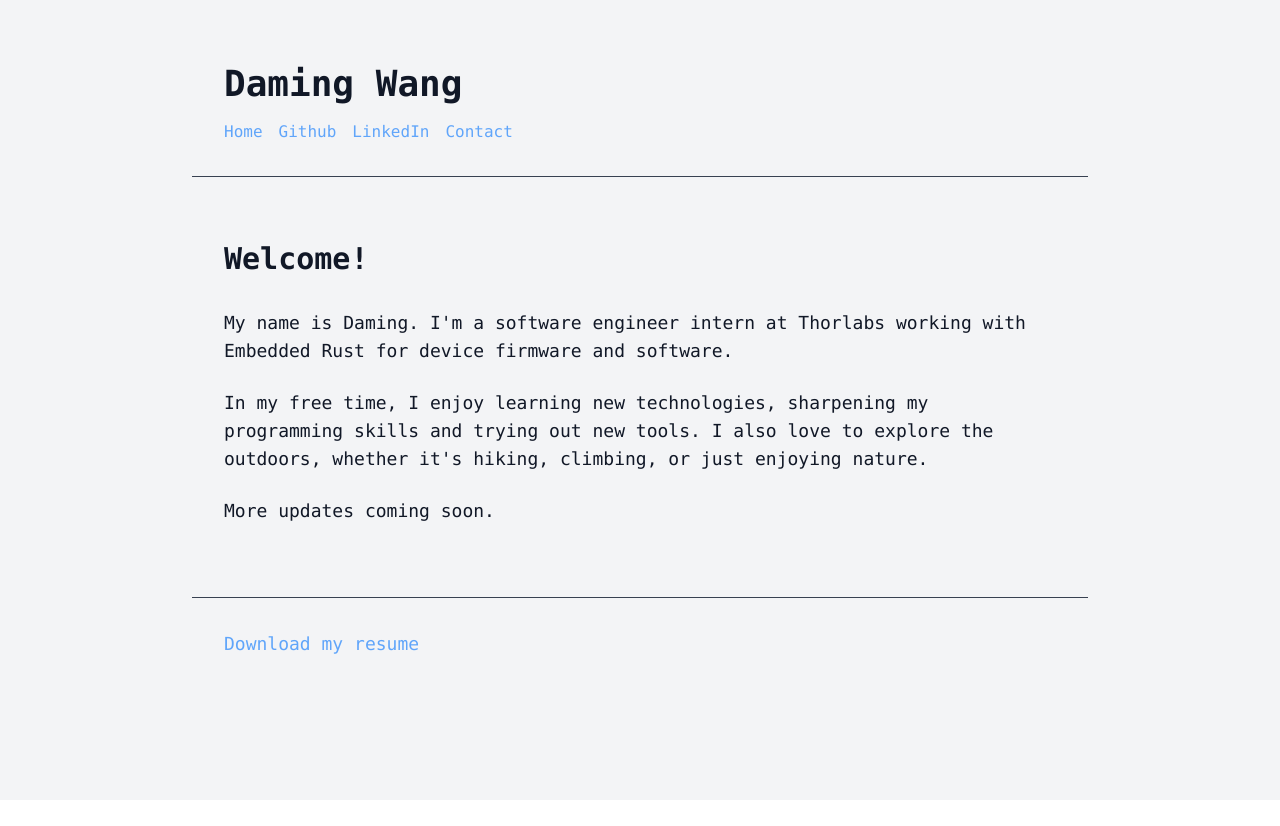
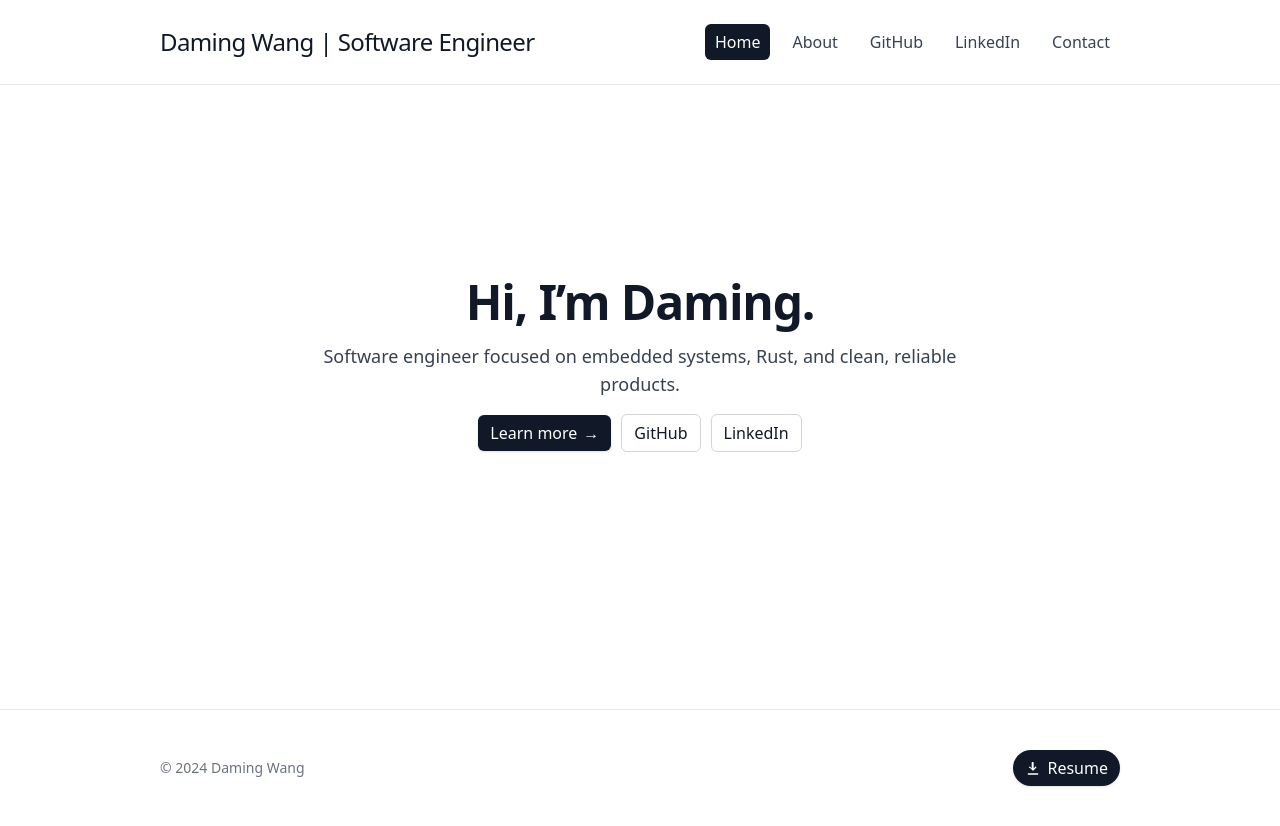
Before and after one commit to dwang917/PersonalPageFrontend, a React (Create React App) app: page / in a window 1280 px wide. Before the commit the page ends 800 px from the top, so only its background shows below. Built offline with nearby package versions, Linux system fonts and the light colour scheme; the HTML template or start-up script is replaced by a standard one.

Commit message:
Facelift

```diff
--- a/src/App.js
+++ b/src/App.js
@@ -4,16 +4,32 @@ import Header from "./components/Header";
 import Footer from "./components/Footer";
 import MainContent from "./components/MainContent";
 import Contact from "./pages/Contact";
+import About from "./pages/About";
 
 function App() {
   return (
     <Router>
-      <div className="min-h-screen bg-gray-100 text-gray-900 font-mono">
+      <div className="min-h-screen flex flex-col bg-white text-gray-900 font-sans">
         <Header />
-        <main>
+        <main className="flex-1">
           <Routes>
-            <Route path="/" element={<MainContent />} />
-            <Route path="/contact" element={<Contact />} />
+            <Route path="/" element={
+              <div className="px-8 min-h-[70vh] flex items-center justify-center">
+                <div className="w-full max-w-3xl">
+                  <MainContent />
+                </div>
+              </div>
+            } />
+            <Route path="/about" element={
+              <div className="max-w-5xl mx-auto px-8">
+                <About />
+              </div>
+            } />
+            <Route path="/contact" element={
+              <div className="max-w-5xl mx-auto px-8">
+                <Contact />
+              </div>
+            } />
           </Routes>
         </main>
         <Footer />
--- a/src/components/Footer.js
+++ b/src/components/Footer.js
@@ -1,13 +1,30 @@
 function Footer() {
-    return (
-      <footer className="p-8 max-w-4xl mx-auto border-t border-gray-700 bottom-0 mt-10">
-        <a href="/assets/resume.pdf"
-           className="text-blue-400 hover:underline text-lg"
-           download="Daming Wang resume.pdf">
-          Download my resume
+  return (
+    <footer className="border-t border-gray-200 mt-16">
+      <div className="max-w-5xl mx-auto px-8 py-10 flex items-center justify-between">
+        <p className="text-sm text-gray-500">© {new Date().getFullYear()} Daming Wang</p>
+        <a
+          href="/assets/resume.pdf"
+          className="inline-flex items-center gap-1.5 rounded-full bg-gray-900 text-white px-3 py-1.5 shadow hover:bg-gray-800 transition"
+          download="Daming Wang resume.pdf"
+          aria-label="Download resume"
+          title="Download resume"
+        >
+          <svg
+            xmlns="http://www.w3.org/2000/svg"
+            viewBox="0 0 24 24"
+            fill="currentColor"
+            className="w-4 h-4"
+            aria-hidden="true"
+          >
+            <path d="M12 3a1 1 0 011 1v8.586l2.293-2.293a1 1 0 111.414 1.414l-4 4a1 1 0 01-1.414 0l-4-4A1 1 0 117.707 10.293L10 12.586V4a1 1 0 011-1z" />
+            <path d="M5 20a1 1 0 100 2h14a1 1 0 100-2H5z" />
+          </svg>
+          <span className="hidden sm:inline">Resume</span>
         </a>
-      </footer>
-    );
-  }
+      </div>
+    </footer>
+  );
+}
 
-  export default Footer;
+export default Footer;
--- a/src/components/Header.js
+++ b/src/components/Header.js
@@ -1,20 +1,54 @@
-import { Link } from "react-router-dom";
+import { NavLink, Link } from "react-router-dom";
 
 function Header() {
     return (
-      <header className="p-8 border-b border-gray-700 max-w-4xl mx-auto pt-16">
-        <h1 className="text-4xl font-bold">Daming Wang</h1>
-        <nav className="mt-4 flex gap-4">
-
-          <Link to="/" className="text-blue-400 hover:underline">Home</Link>
-
-          <a href="https://github.com/dwang917" className="text-blue-400 hover:underline" target="_blank" rel="noopener noreferrer">Github</a>
-
-          <a href="https://www.linkedin.com/in/daming-wang-0a9a8b1bb/" className="text-blue-400 hover:underline" target="_blank" rel="noopener noreferrer">LinkedIn</a>
-
-          <Link to="/contact" className="text-blue-400 hover:underline">Contact</Link>
-
-        </nav>
+      <header className="border-b border-gray-200">
+        <div className="max-w-5xl mx-auto px-8 py-6 flex items-center justify-between">
+          <Link to="/" className="text-2xl md:text-2xl tracking-tight">Daming Wang | Software Engineer</Link>
+          <nav className="flex gap-2.5 md:gap-3 text-sm md:text-base">
+            <NavLink
+              to="/"
+              className={({ isActive }) =>
+                `px-2.5 py-1.5 rounded-md transition ${isActive ? "bg-gray-900 text-white" : "text-gray-700 hover:bg-gray-100"}`
+              }
+              end
+            >
+              Home
+            </NavLink>
+            <NavLink
+              to="/about"
+              className={({ isActive }) =>
+                `px-2.5 py-1.5 rounded-md transition ${isActive ? "bg-gray-900 text-white" : "text-gray-700 hover:bg-gray-100"}`
+              }
+            >
+              About
+            </NavLink>
+            <a
+              href="https://github.com/dwang917"
+              className="px-2.5 py-1.5 rounded-md text-gray-700 hover:bg-gray-100"
+              target="_blank"
+              rel="noopener noreferrer"
+            >
+              GitHub
+            </a>
+            <a
+              href="https://www.linkedin.com/in/daming-wang-0a9a8b1bb/"
+              className="px-2.5 py-1.5 rounded-md text-gray-700 hover:bg-gray-100"
+              target="_blank"
+              rel="noopener noreferrer"
+            >
+              LinkedIn
+            </a>
+            <NavLink
+              to="/contact"
+              className={({ isActive }) =>
+                `px-2.5 py-1.5 rounded-md transition ${isActive ? "bg-gray-900 text-white" : "text-gray-700 hover:bg-gray-100"}`
+              }
+            >
+              Contact
+            </NavLink>
+          </nav>
+        </div>
       </header>
     );
 }
--- a/src/components/MainContent.js
+++ b/src/components/MainContent.js
@@ -1,22 +1,40 @@
+import { Link } from "react-router-dom";
+
 function MainContent() {
   return (
-      <main className="p-8 max-w-4xl mx-auto">
-        <section className="mt-8">
-          <h2 className="text-3xl font-bold">Welcome!</h2>
-          <p className="text-lg leading-7 mt-8">
-            My name is Daming. I'm a software engineer intern at Thorlabs working with Embedded Rust for device firmware and software.
+  <div>
+  <section className="flex flex-col items-center gap-4 text-center max-w-2xl mx-auto">
+        <h2 className="text-3xl md:text-5xl font-extrabold tracking-tight">Hi, I’m Daming.</h2>
+        <p className="text-base md:text-lg text-gray-700 leading-relaxed">
+          Software engineer focused on embedded systems, Rust, and clean, reliable products.
         </p>
-          {/* <p className="text-lg mt-6 leading-7">
-            Currently, I'm learning about Clound and deployment tools. With that said, this site is hosted on AWS EC2, and I plan to incorporate more cloud services in the future. At the meantime, feel free to check out my <a href="https://github.com/dwang917" className="text-blue-500 hover:underline" target="_blank" rel="noopener noreferrer">Github</a> page and connect with me on <a href="https://www.linkedin.com/in/daming-wang-0a9a8b1bb/" className="text-blue-500 hover:underline" target="_blank" rel="noopener noreferrer">LinkedIn</a>.
-          </p> */}
-          <p className="mt-6 text-lg leading-7">
-            In my free time, I enjoy learning new technologies, sharpening my programming skills and trying out new tools. I also love to explore the outdoors, whether it's hiking, climbing, or just enjoying nature.
-          </p>
-          <p className="mt-6 text-lg leading-7">
-            More updates coming soon.
-          </p>
+        <div className="flex flex-wrap items-center justify-center gap-2.5">
+          <Link
+            to="/about"
+            className="inline-flex items-center gap-1.5 rounded-md bg-gray-900 text-white px-3 py-1.5 shadow hover:bg-gray-800 transition"
+          >
+            Learn more
+            <span aria-hidden>→</span>
+          </Link>
+          <a
+            href="https://github.com/dwang917"
+            className="inline-flex items-center gap-1.5 rounded-md border border-gray-300 px-3 py-1.5 hover:bg-gray-50 transition"
+            target="_blank"
+            rel="noopener noreferrer"
+          >
+            GitHub
+          </a>
+          <a
+            href="https://www.linkedin.com/in/daming-wang-0a9a8b1bb/"
+            className="inline-flex items-center gap-1.5 rounded-md border border-gray-300 px-3 py-1.5 hover:bg-gray-50 transition"
+            target="_blank"
+            rel="noopener noreferrer"
+          >
+            LinkedIn
+          </a>
+        </div>
       </section>
-      </main>
+    </div>
   );
 }
 
--- /dev/null
+++ b/src/pages/About.js
@@ -0,0 +1,20 @@
+import React from "react";
+
+function About() {
+  return (
+    <div className="py-10">
+      <section className="mt-8">
+        <h1 className="text-3xl md:text-4xl font-bold tracking-tight">About Me</h1>
+        <p className="text-lg leading-7 mt-6">
+          My name is Daming. I'm a software engineer intern at Thorlabs working with Embedded Rust for device firmware and software.
+        </p>
+        <p className="mt-6 text-lg leading-7">
+          In my free time, I enjoy learning new technologies, sharpening my programming skills and trying out new tools. I also love to explore the outdoors, whether it's hiking, climbing, or just enjoying nature.
+        </p>
+        <p className="mt-6 text-lg leading-7">More updates coming soon.</p>
+      </section>
+  </div>
+  );
+}
+
+export default About;
--- a/src/pages/Contact.js
+++ b/src/pages/Contact.js
@@ -2,7 +2,7 @@ import React from "react";
 
 function Contact() {
   return (
-    <div className="p-8 max-w-4xl mx-auto mt-8">
+    <div className="py-10 mt-0">
       <h1 className="text-3xl font-bold mb-4">Contact Me</h1>
         <p className="text-lg mb-2">Email: <a href="mailto:your-email@example.com" className="text-blue-500">damingwang917@gmail.com</a></p>
         <p className="text-lg">Phone: <a href="tel:+1234567890" className="text-blue-500">+1(720)-220-8416</a></p>
```
Also changed, not shown: 2 other files (tests, documents, lock files or other folders). Lines whose indentation alone changed are shown as unchanged.
